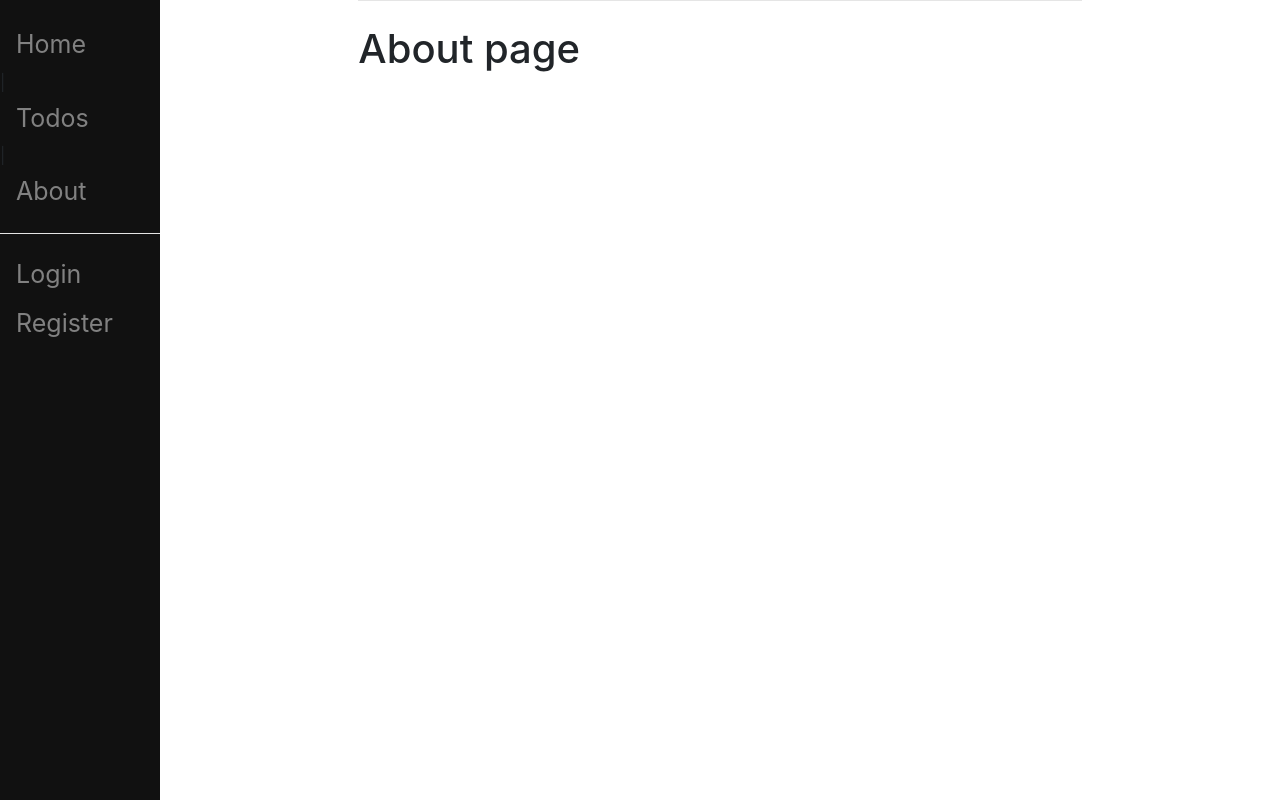
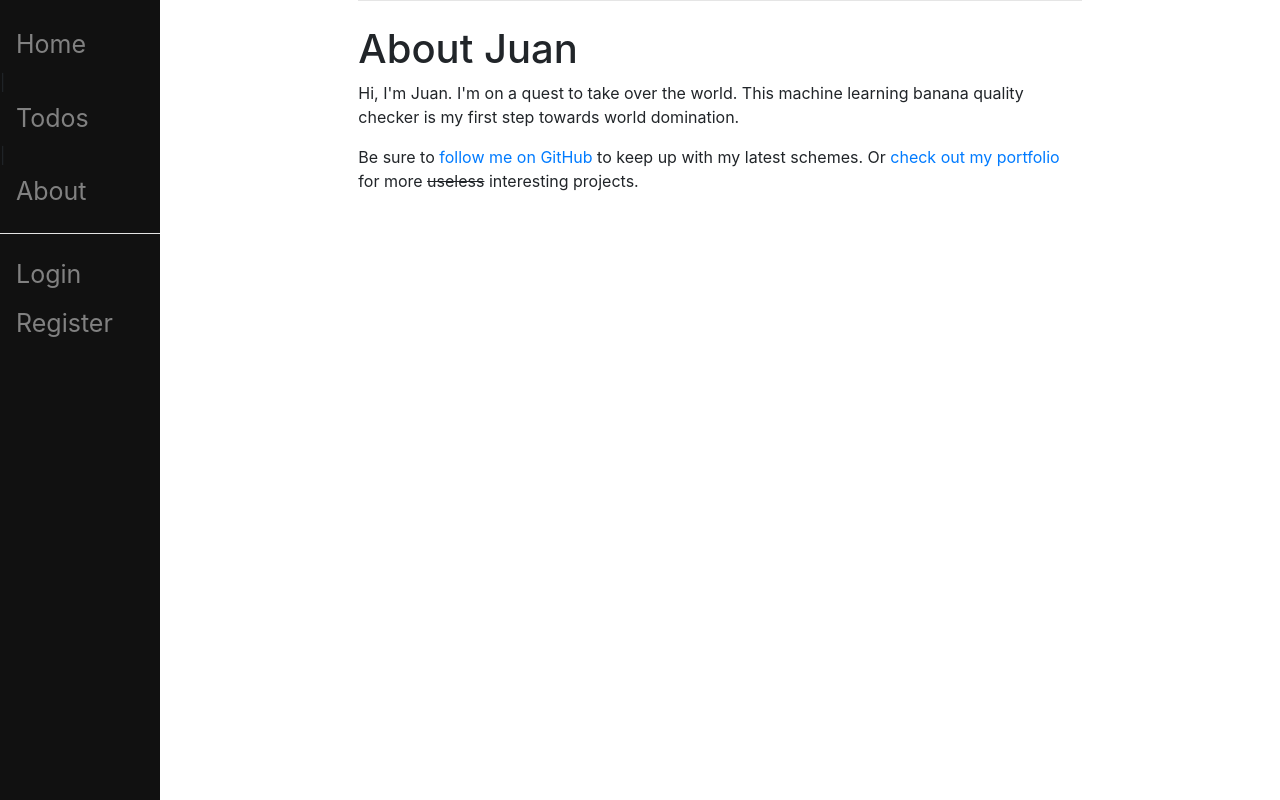
Before and after one commit to jescalada/helloworld, a Django app: page /about/ in a window 1280 px wide. Run offline with Django 5.2, Linux system fonts and the light colour scheme; parts of the project's set-up code (start-up, migrations or seed data) failed here and were passed over; some libraries are stand-ins or nearby versions.

Commit message:
Add about.html

```diff
--- a/pages/templates/about.html
+++ b/pages/templates/about.html
@@ -2,5 +2,7 @@
 {% extends "base.html" %}
 
 {% block content %}
-<h1>About page</h1>
+<h1>About Juan</h1>
+<p>Hi, I'm Juan. I'm on a quest to take over the world. This machine learning banana quality checker is my first step towards world domination.</p>
+<p>Be sure to <a href="github.com/jescalada">follow me on GitHub</a> to keep up with my latest schemes. Or <a href="jescalada.com">check out my portfolio</a> for more <s>useless</s> interesting projects.</p>
 {% endblock content %}
```
